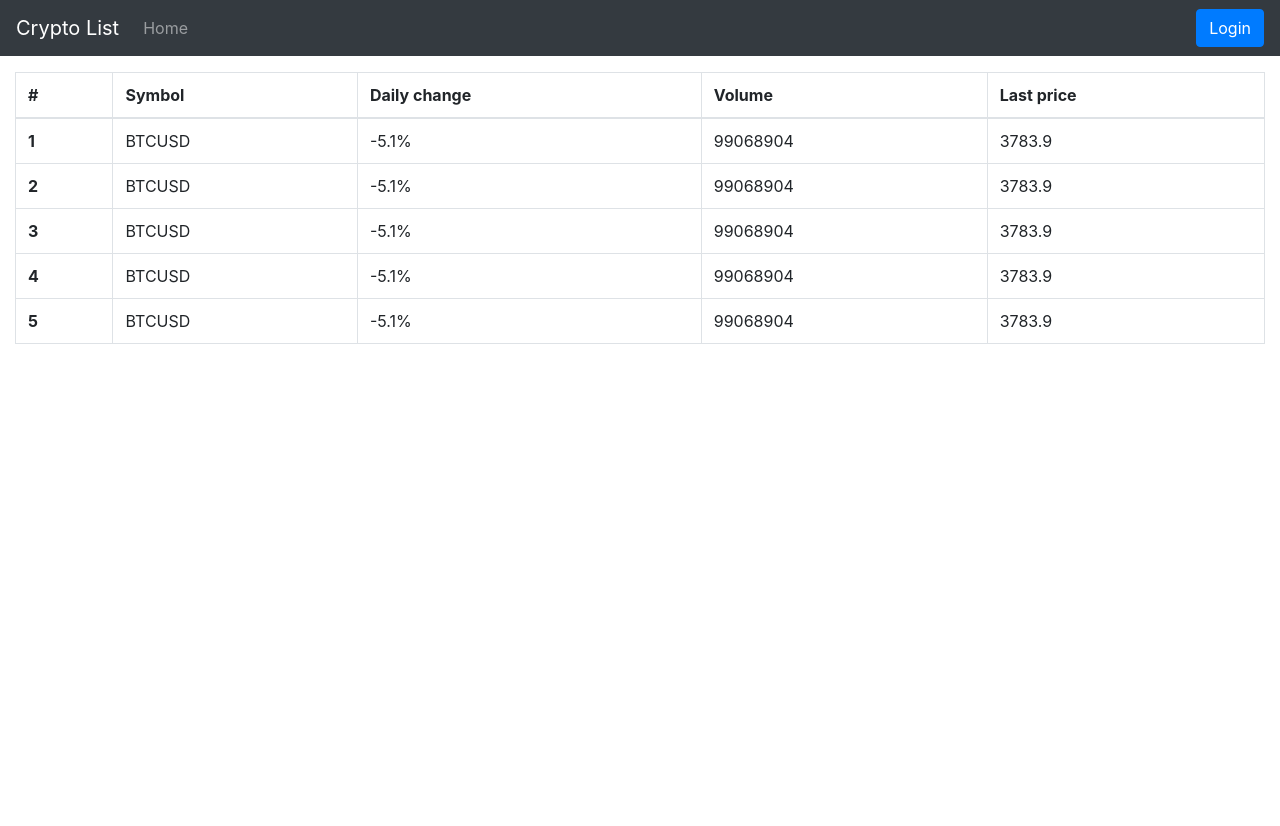
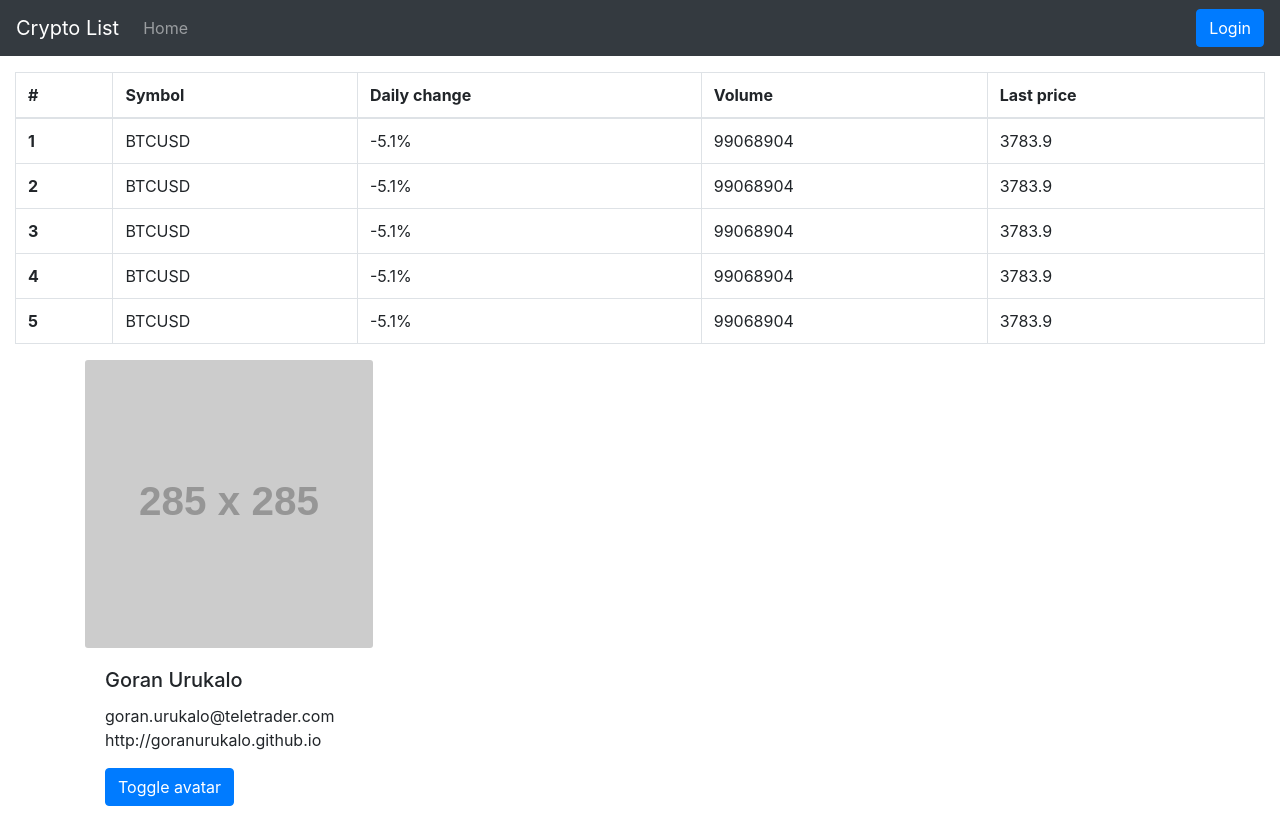
Before and after one commit to nenadbarjak/crypto-list, a React app: page / in a window 1280 px wide. Before the commit the page ends 800 px from the top, so only its background shows below. Built offline with nearby package versions, Linux system fonts and the light colour scheme.

Commit message:
added Profile component

```diff
--- a/src/App.js
+++ b/src/App.js
@@ -1,6 +1,7 @@
 import React, { useState } from 'react';
 import Header from './components/Header';
 import Home from './components/Home';
+import Profile from './components/Profile';
 
 const App = () => {
     const [loggedIn, setLoggedIn] = useState(false)
@@ -16,6 +17,7 @@ const App = () => {
                 login={login}
             />
             <Home />
+            <Profile />
         </div>
     );
 }
--- /dev/null
+++ b/src/components/Profile.js
@@ -0,0 +1,38 @@
+import React, { useState } from 'react';
+import Container from 'react-bootstrap/Container';
+import Card from 'react-bootstrap/Card';
+import Button from 'react-bootstrap/Button';
+
+const Profile = () => {
+    const [toggled, setToggled] = useState(false)
+
+    // Added timestamp to the end of the URL to bypass the image caching and get a different image each time
+
+    //let imgUrl = toggled ? "https://api.hello-avatar.com/adorables/285?t=" + new Date().getTime() : "https://placehold.it/285";
+    let imgUrl = toggled ? "https://picsum.photos/285?t=" + new Date().getTime() : "https://placehold.it/285";
+
+    let btnVariant = toggled ? "info" : "primary";
+
+    return (
+        <Container>
+            <Card style={{maxWidth: '18rem', border: 'none'}} >
+                <Card.Img src={imgUrl} />
+                <Card.Body>
+                    <Card.Title>Goran Urukalo</Card.Title>
+                    <Card.Text className="d-flex flex-column">
+                        <span>goran.urukalo@teletrader.com</span>
+                        <span>http://goranurukalo.github.io</span>
+                    </Card.Text>
+                    <Button
+                        variant={btnVariant}
+                        onClick={() => setToggled(!toggled)}
+                    >
+                        Toggle avatar
+                    </Button>
+                </Card.Body>
+            </Card>
+        </Container>
+    );
+}
+
+export default Profile;
```
